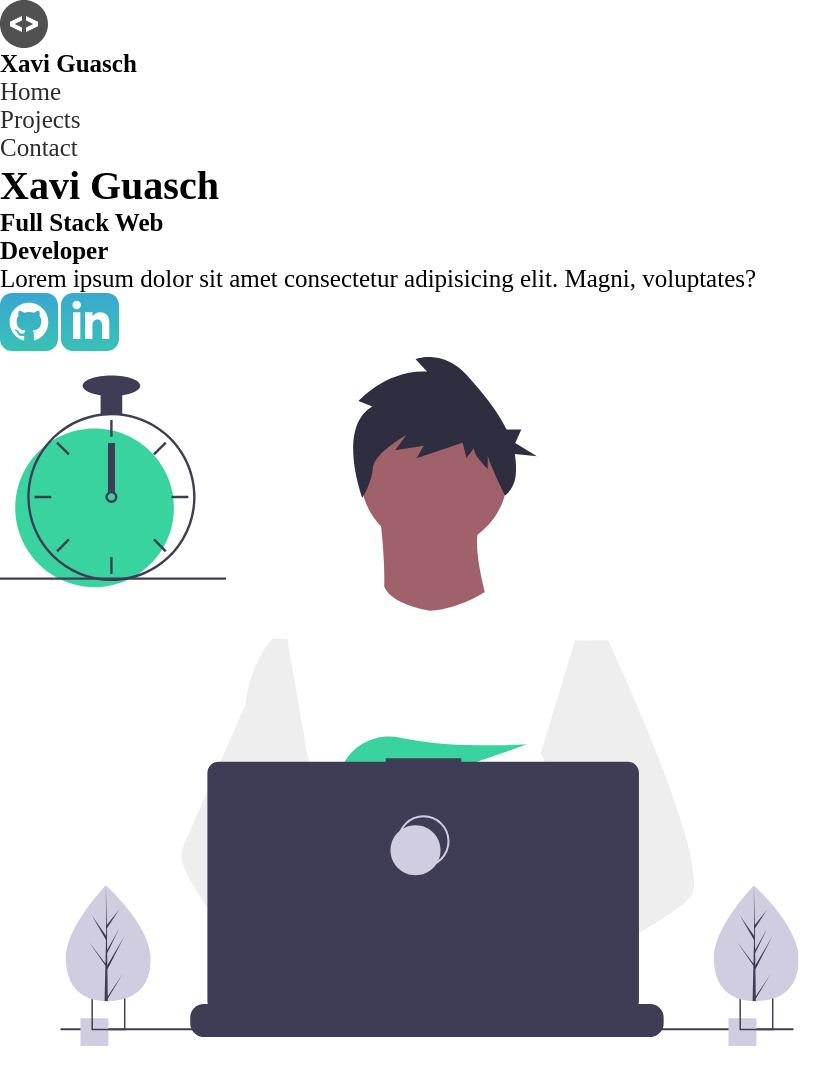
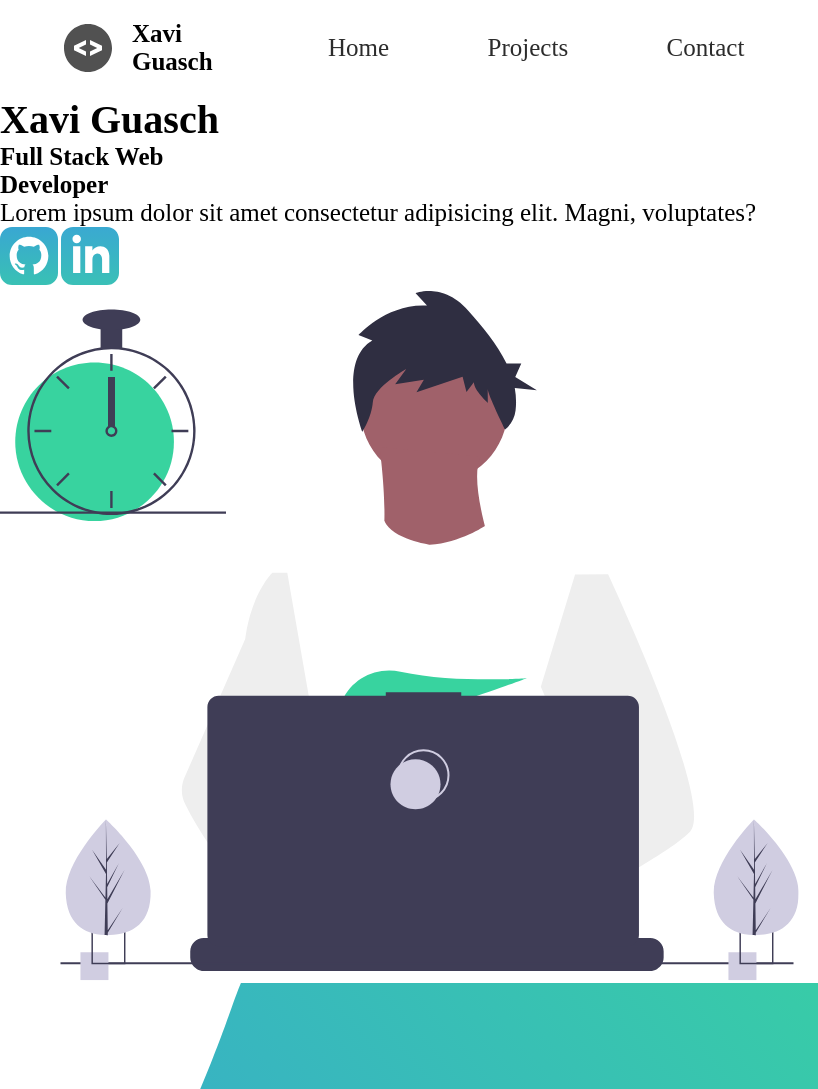
Before and after one commit to xaviguasch/portfolio-prac, a plain HTML site: page index.html in a window 1280 px wide. Shown: the top 1089 px of the page, without its empty margins (0-818 px from the left). Before the commit the page ends 1049 px from the top, so only its background shows below. Drawn offline with Linux system fonts and the light colour scheme.

Commit message:
styled nav

```diff
--- a/index.html
+++ b/index.html
@@ -237,6 +237,7 @@
             </clipPath>
           </defs>
         </svg>
+        <img src="./img/splash.svg" alt="" class="splash" />
       </div>
     </section>
   </body>
--- /dev/null
+++ b/styles/_intro.scss
@@ -0,0 +1,23 @@
+.main-header {
+  width: 95%;
+  margin: 0 0 0 auto;
+}
+
+nav {
+  @include flex(space-between, center, row);
+  min-height: 10vh;
+  width: 60%;
+  flex-wrap: wrap;
+
+  .logo {
+    @include flex(flex-start, center, row);
+    flex: 1 1 10rem;
+    h1 {
+      margin: 2rem;
+    }
+  }
+  ul {
+    @include flex(space-around, center, row);
+    flex: 1 1 40rem;
+  }
+}
--- a/styles/style.scss
+++ b/styles/style.scss
@@ -15,3 +15,4 @@ $gray-text: #2c2c2c;
 }
 
 @import 'global';
+@import 'intro';
```
Also changed, not shown: styles/style.css, 1 other file.
